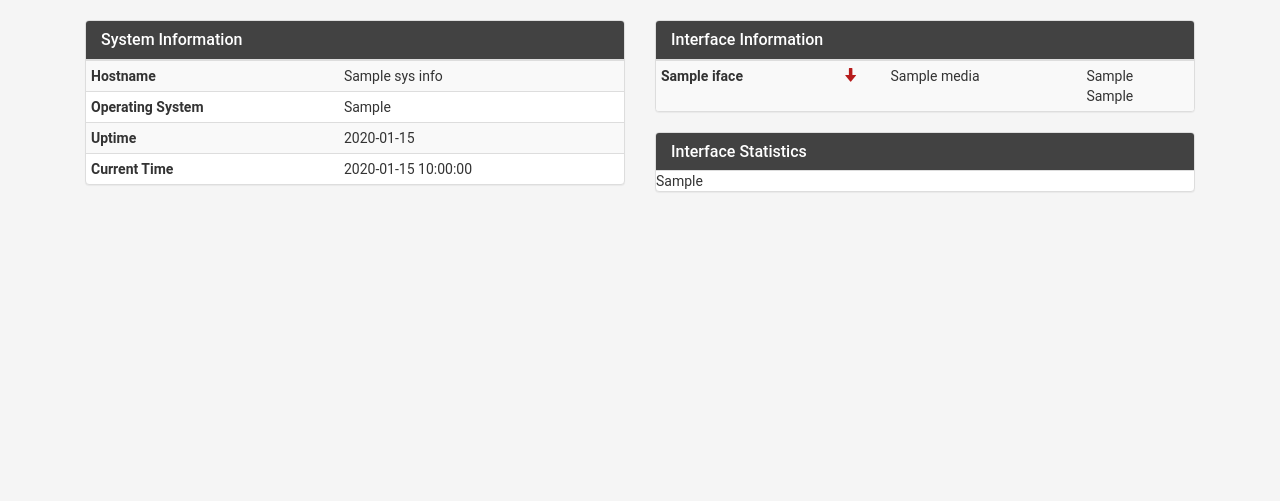
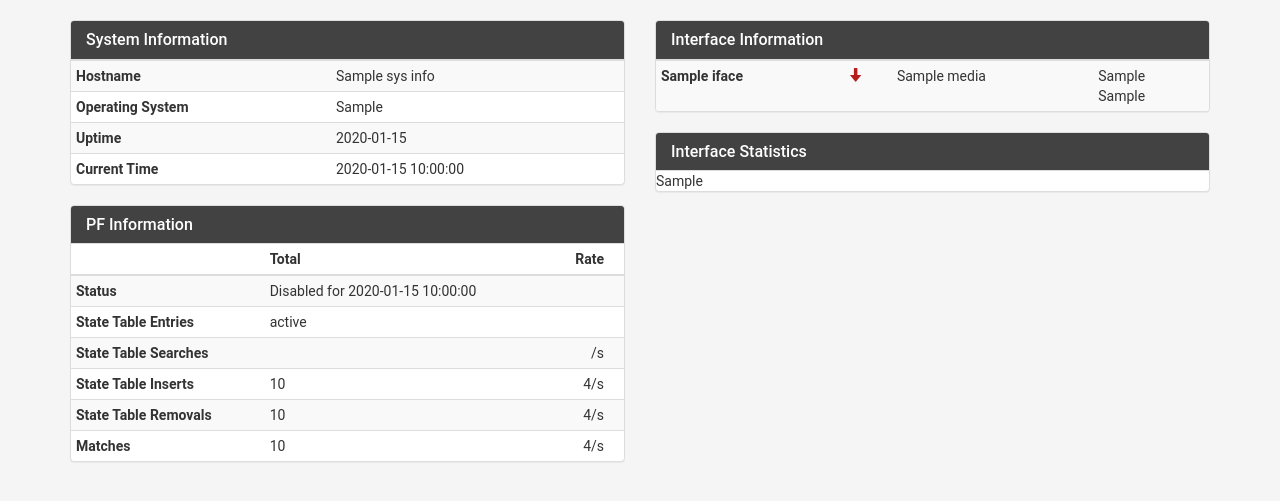
Before and after one commit to nahun/pfweb, a Flask app: template pfweb/templates/dash.html in a window 1280 px wide. Shown: the part 51-552 px from the top of the page. Run offline with Flask 2, Linux system fonts and the light colour scheme; the template is opened without the code that fills it: most values are stand-ins (such as "Sample title", 1, 10 or a date in 2020); parts of the project's set-up code (start-up, migrations or seed data) failed here and were passed over; some libraries are stand-ins or nearby versions.

Commit message:
Add PF information on dashboard

```diff
--- a/pfweb/pfweb.py
+++ b/pfweb/pfweb.py
@@ -87,8 +87,9 @@ def dash():
     """Show home dashboard"""
 
     # Get uptime
+    current_time = int(time.time())
     uptime_seconds = int(subprocess.check_output(["/sbin/sysctl", "-n", "kern.boottime"]))
-    uptime_delta = timedelta(seconds=(int(time.time()) - uptime_seconds))
+    uptime_delta = timedelta(seconds=(current_time - uptime_seconds))
 
     # Place info in a dict
     sys_info = {
@@ -177,7 +178,20 @@ def dash():
 
     ifstats_output += "</tbody>"
 
-    return render_template('dash.html', sys_info=sys_info, if_stats=ifstats_output, if_info=if_info, logged_in=flask_login.current_user.get_id(), hometab='active')
+    # Get overall PF stats
+    pf_status = packetfilter.get_status()
+    pf_status_since = current_time - int(pf_status.since)
+    pf_info = {
+        'enabled': pf_status.running,
+        'since': timedelta(seconds=pf_status_since),
+        'states': pf_status.states,
+        'match': { 'total': pf_status.cnt['match'], 'rate': "{:.1f}".format(pf_status.cnt['match'] / float(pf_status_since)) },
+        'searches': { 'total': pf_status.fcnt['searches'], 'rate': "{:.1f}".format(pf_status.fcnt['searches'] / float(pf_status_since)) },
+        'inserts': { 'total': pf_status.fcnt['inserts'], 'rate': "{:.1f}".format(pf_status.fcnt['inserts'] / float(pf_status_since)) },
+        'removals': { 'total': pf_status.fcnt['removals'], 'rate': "{:.1f}".format(pf_status.fcnt['removals'] / float(pf_status_since)) }
+    }
+
+    return render_template('dash.html', sys_info=sys_info, pf_info=pf_info, if_stats=ifstats_output, if_info=if_info, logged_in=flask_login.current_user.get_id(), hometab='active')
 
 @app.route("/firewall/rules", methods=['GET', 'POST'])
 @app.route("/firewall/rules/<int:message>", methods=['GET', 'POST'])
--- a/pfweb/static/main.css
+++ b/pfweb/static/main.css
@@ -80,3 +80,8 @@ body {
 .table>tbody>tr.selected {
     background-color: #BDBDBD;
 }
+
+.cell-right {
+  text-align: right;
+  padding-right: 20px !important;
+}
--- a/pfweb/templates/dash.html
+++ b/pfweb/templates/dash.html
@@ -2,6 +2,7 @@
 
 {% block content %}
 <div class="container">
+    <div class="row">
         <div class="col-md-6">
             <div class="panel panel-default">
                 <div class="panel-heading"><h2 class="panel-title">System Information</h2></div>
@@ -23,6 +24,53 @@
                             <tr>
                                 <th>Current Time</th>
                                 <td>{{ sys_info.current_time }}</td>
+                            </tr>
+                        </tbody>
+                    </table>
+                </div>
+            </div>
+
+            <div class="panel panel-default">
+                <div class="panel-heading"><h2 class="panel-title">PF Information</h2></div>
+                <div class="table-responsive">
+                    <table class="table table-striped table-hover table-condensed">
+                        <thead>
+                            <tr>
+                                <th></th>
+                                <th>Total</th>
+                                <th class="cell-right">Rate</th>
+                            </tr>
+                        </thead>
+                        <tbody>
+                            <tr>
+                                <th>Status</th>
+                                <td>{% if pf_info.enabled %}Enabled{% else %}Disabled{% endif %} for {{ pf_info.since }}</td>
+                                <td></td>
+                            </tr>
+                            <tr>
+                                <th>State Table Entries</th>
+                                <td>{{ pf_info.states }}</td>
+                                <td></td>
+                            </tr>
+                            <tr>
+                                <th>State Table Searches</th>
+                                <td>{{ pf_info.searches.total }}</td>
+                                <td class="cell-right">{{ pf_info.searches.rate }}/s</td>
+                            </tr>
+                            <tr>
+                                <th>State Table Inserts</th>
+                                <td>{{ pf_info.inserts.total }}</td>
+                                <td class="cell-right">{{ pf_info.inserts.rate }}/s</td>
+                            </tr>
+                            <tr>
+                                <th>State Table Removals</th>
+                                <td>{{ pf_info.removals.total }}</td>
+                                <td class="cell-right">{{ pf_info.removals.rate }}/s</td>
+                            </tr>
+                            <tr>
+                                <th>Matches</th>
+                                <td>{{ pf_info.match.total }}</td>
+                                <td class="cell-right">{{ pf_info.match.rate }}/s</td>
                             </tr>
                         </tbody>
                     </table>
@@ -51,9 +99,7 @@
                     </table>
                 </div>
             </div>
-    </div>
 
-    <div class="col-md-6">
             <div class="panel panel-default">
                 <div class="panel-heading"><h2 class="panel-title">Interface Statistics</h2></div>
                 <div class="table-responsive">
@@ -63,7 +109,6 @@
                 </div>
             </div>
         </div>
-
-
+    </div>
 </div>
 {% endblock %}
```
Lines whose indentation alone changed are shown as unchanged.
